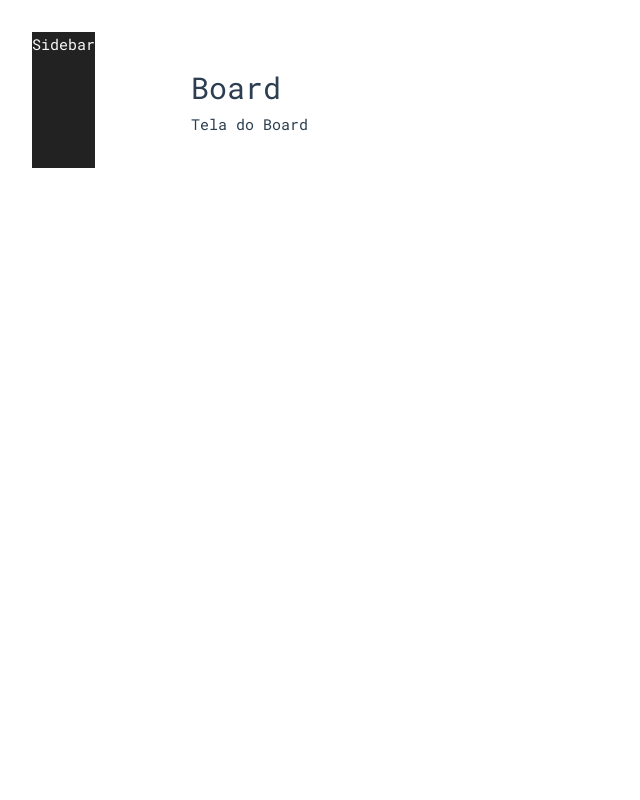
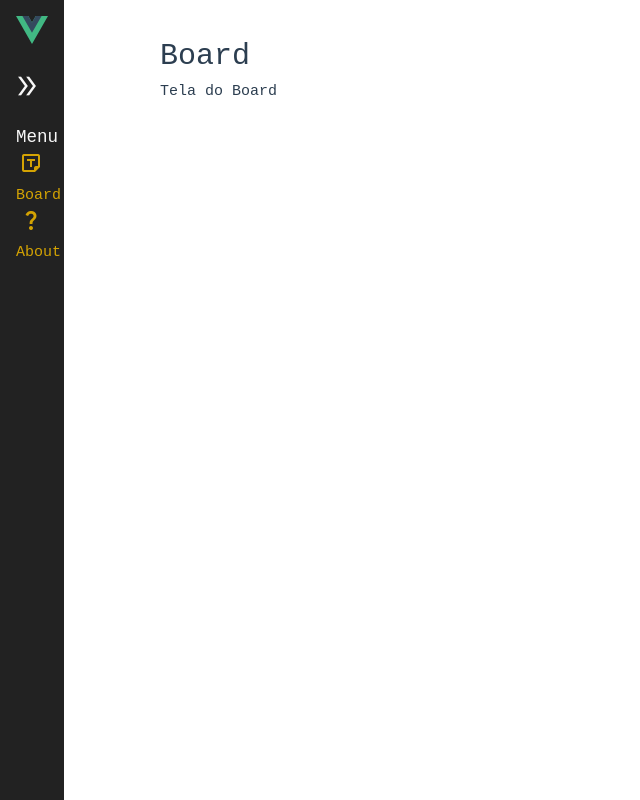
Before and after one commit to jemchaicoski/PostitWebFront, a Vue app: page / in a window 1280 px wide. Shown: the whole page, without its empty margins (0-640 px from the left). Built offline with nearby package versions, Linux system fonts and the light colour scheme.

Commit message:
Sidebar with functional links

```diff
--- a/index.html
+++ b/index.html
@@ -2,15 +2,19 @@
 <html lang="en">
   <head>
     <meta charset="UTF-8" />
+    <link rel="icon" href="/favicon.ico" />
     <meta name="viewport" content="width=device-width, initial-scale=1.0" />
     <title>Stick Me</title>
-    <link rel="icon" href="/favicon.ico" />
-    <link href="https://fonts.googleapis.com/css2?family=Material+Icons" rel="stylesheet" />
     <link rel="preconnect" href="https://fonts.googleapis.com" />
     <link rel="preconnect" href="https://fonts.gstatic.com" crossorigin />
     <link
-      href="https://fonts.googleapis.com/css2?family=Roboto+Mono:ital,wght@0,100..700;1,100..700&display=swap"
+      href="https://fonts.googleapis.com/css2?family=Fira+Sans:ital,wght@0,400;0,700;0,900;1,400;1,700;1,900&display=swap"
       rel="stylesheet"
+    />
+    <link href="https://fonts.googleapis.com/css2?family=Material+Icons" rel="stylesheet" />
+    <link
+      rel="stylesheet"
+      href="https://fonts.googleapis.com/css2?family=Material+Symbols+Outlined:opsz,wght,FILL,GRAD@24,400,1,0"
     />
   </head>
   <body>
--- a/src/assets/base.css
+++ b/src/assets/base.css
@@ -1,5 +1,6 @@
 /* color palette from <https://github.com/vuejs/theme> */
 :root {
+  --primary: #ffd000;
   --vt-c-white: #ffffff;
   --vt-c-white-soft: #f8f8f8;
   --vt-c-white-mute: #f2f2f2;
@@ -104,3 +105,11 @@ body {
     }
   }
 }
+
+button {
+  cursor: pointer;
+  appearance: none;
+  border: none;
+  outline: none;
+  background: none;
+}
--- a/src/assets/main.css
+++ b/src/assets/main.css
@@ -3,7 +3,6 @@
 #app {
   max-width: 1280px;
   margin: 0 auto;
-  padding: 2rem;
   font-weight: normal;
 }
 
--- a/src/components/Sidebar.vue
+++ b/src/components/Sidebar.vue
@@ -1,11 +1,40 @@
 <template>
-    <aside>
-        Sidebar
+    <aside :class="`${isExpanded && 'is-expanded'}`">
+        <div class="logo">
+            <img src="../assets/logo.svg" alt="logo">
+        </div>
+
+        <div class="menu-toggle-wrap">
+            <button class="menu-toggle" @click="ToggleMenu">
+                <span class="material-symbols-outlined">
+                    double_arrow
+                </span>
+            </button>
+        </div>
+
+        <h3>Menu</h3>
+        <div class="menu">
+            <router-link class="button" to="/">
+                <span class="material-symbols-outlined">sticky_note</span>
+                <span class="text">Board</span>
+            </router-link>
+
+            <router-link class="button" to="/about">
+                <span class="material-symbols-outlined">question_mark</span>
+                <span class="text">About</span>
+            </router-link>
+        </div>
     </aside>
 </template>
 
 <script setup>
+import { ref } from 'vue';
 
+const isExpanded = ref(false);
+
+const ToggleMenu = () => {
+    isExpanded.value = !isExpanded.value;
+}
 </script>
 
 <style Lang="sass" scoped>
@@ -14,6 +43,84 @@ aside {
     flex-direction: column;
 
     background-color: var(--vt-c-black-soft);
-    color: var(--vt-c-white-soft)
+    color: var(--vt-c-white-soft);
+
+    width: calc(2rem + 2rem);
+    min-height: 100vh;
+    overflow: hidden;
+    padding: 1rem;
+
+    transition: 0.2s ease-out;
+
+    .flex {
+        flex: 1 1 0%;
+    }
+
+    .logo {
+        margin-bottom: 1rem;
+
+        img {
+            width: 2rem;
+        }
+    }
+
+    .menu-toggle-wrap {
+        display: flex;
+        justify-content: flex-end;
+        margin-bottom: 1rem;
+
+        position: relative;
+        top: 0;
+        transition: 0.2s ease-in-out;
+
+        .menu-toggle {
+            transition: 0.2s ease-in-out;
+
+            .material-symbols-outlined {
+                font-size: 2rem;
+                color: var(--vt-c-white-soft);
+                transition: 0.2s ease-out;
+            }
+
+            &:hover {
+                .material-symbols-outlined {
+                    color: var(--primary);
+                    transform: translateX(0.5rem);
+                }
+            }
+        }
+    }
+
+    &.is-expanded {
+        width: var(--sidebar-width);
+
+        .menu-toggle-wrap {
+            top: -3rem;
+
+            .menu-toggle {
+                transform: rotate(-180deg);
+            }
+        }
+
+        h3,
+        .button .text {
+            opacity: 1;
+        }
+
+        .button {
+            .material-icons {
+                margin-right: 1rem;
+            }
+        }
+
+        .footer {
+            opacity: 0;
+        }
+    }
+
+    @media (max-width: 1024px) {
+        position: absolute;
+        z-index: 99;
+    }
 }
 </style>
```
